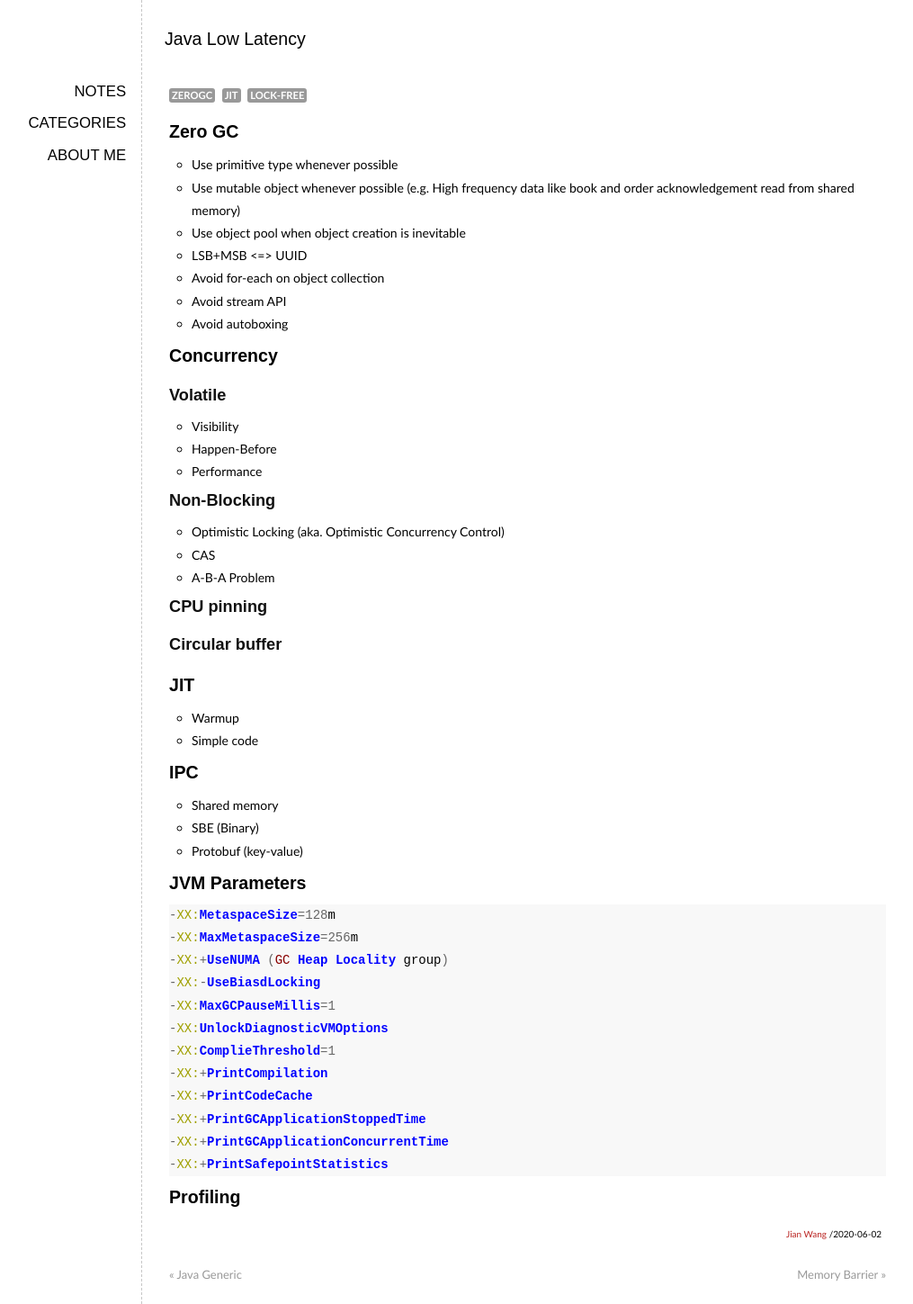
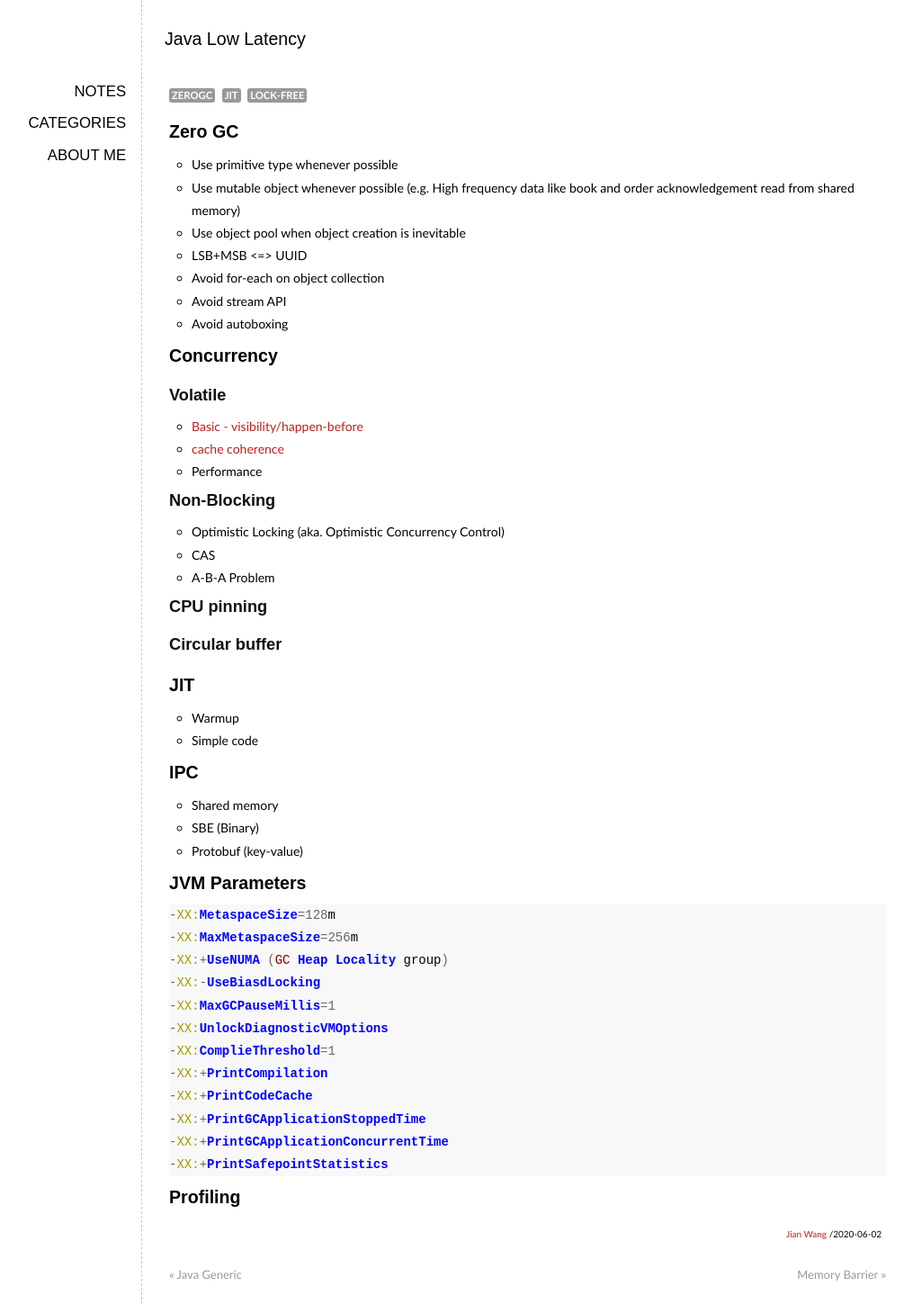
Before and after one commit to elan2wang/note, a Jekyll site: the page built from _posts/2020-06-02-java-low-latency.md, in a window 1280 px wide. Shown: the whole page at 90% size, without its empty margins (93-1108 px from the left). Built offline with Jekyll 4.4.1, drawn with Linux system fonts in a browser that asks for light colours; comment, search, counter and statistics services are not loaded.

Commit message:
Update 2020-06-02-java-low-latency.md

```diff
--- a/_posts/2020-06-02-java-low-latency.md
+++ b/_posts/2020-06-02-java-low-latency.md
@@ -16,8 +16,8 @@ categories: Java
 
 # Concurrency
 ## Volatile
-* Visibility
-* Happen-Before
+* [Basic - visibility/happen-before](https://www.baeldung.com/java-volatile)
+* [cache coherence](https://en.wikipedia.org/wiki/Cache_coherence)
 * Performance
 
 ## Non-Blocking
```
